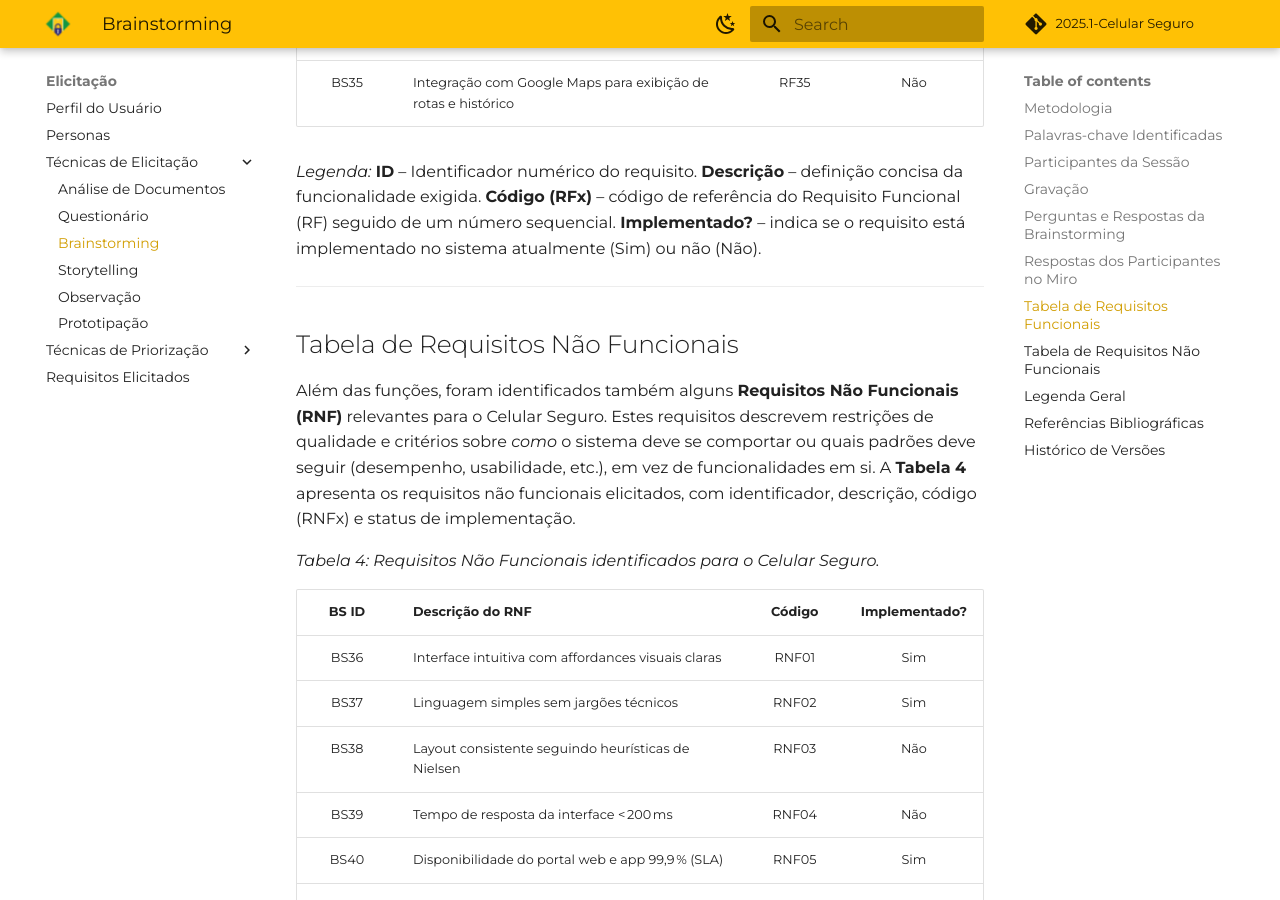
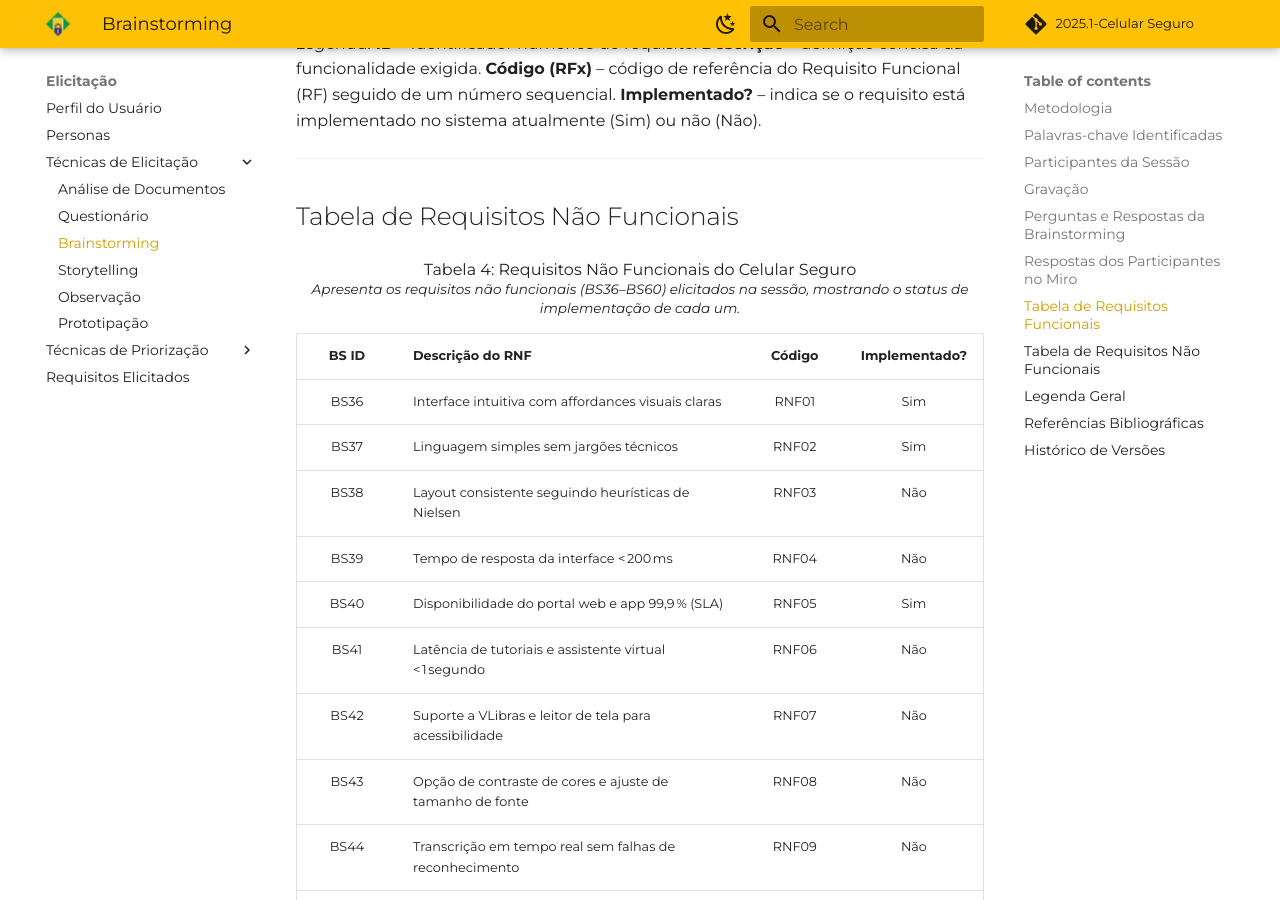
Before and after one commit to Requisitos-de-Software/2025.1-CelularSeguro, an MkDocs documentation site: the page built from Docs/documento-elicitacao/Brainstorming.md, in a window 1280 px wide and 900 px high, scrolled down 9945 px. Built offline with MkDocs 1.6.1 and Material for MkDocs 9.7.7, drawn with Linux system fonts in a browser that asks for light colours; comment, search, counter and statistics services are not loaded; some of the changed text lies outside the part shown.

Commit message:
fix: limpeza na Brainstorming

```diff
--- a/Docs/documento-elicitacao/Brainstorming.md
+++ b/Docs/documento-elicitacao/Brainstorming.md
@@ -183,9 +183,14 @@
 
 ## Tabela de Requisitos Funcionais
 
-A partir das ideias coletadas durante o brainstorming, foram definidos os **Requisitos Funcionais (RF)** do sistema Celular Seguro. Estes representam funcionalidades ou comportamentos **essenciais** que o sistema deve prover. A **Tabela 3** abaixo lista os requisitos funcionais identificados, com um identificador numérico, uma breve descrição, um código de referência (RFx) e se o requisito já está implementado ou não no sistema.
-
-*Tabela 3: Requisitos Funcionais identificados para o Celular Seguro.*
+<font size="3">
+  <p style="text-align:center; margin:-2em 0 0; line-height:1.2;">
+    Tabela 3: Requisitos Funcionais do Celular Seguro<br>
+    <span style="font-size:0.85em; font-style:italic;">
+      Lista os requisitos funcionais (BS01–BS35) identificados na sessão de brainstorming, com indicação de quais já estão implementados.
+    </span>
+  </p>
+</font>
 
 | BS ID | Descrição do RF                                                                   | Código | Implementado? |
 | :---: | :-------------------------------------------------------------------------------- | :----: | :-----------: |
@@ -232,9 +237,14 @@
 
 ## Tabela de Requisitos Não Funcionais
 
-Além das funções, foram identificados também alguns **Requisitos Não Funcionais (RNF)** relevantes para o Celular Seguro. Estes requisitos descrevem restrições de qualidade e critérios sobre *como* o sistema deve se comportar ou quais padrões deve seguir (desempenho, usabilidade, etc.), em vez de funcionalidades em si. A **Tabela 4** apresenta os requisitos não funcionais elicitados, com identificador, descrição, código (RNFx) e status de implementação.
-
-*Tabela 4: Requisitos Não Funcionais identificados para o Celular Seguro.*
+<font size="3">
+  <p style="text-align:center; margin:-2em 0 0; line-height:1.2;">
+    Tabela 4: Requisitos Não Funcionais do Celular Seguro<br>
+    <span style="font-size:0.85em; font-style:italic;">
+      Apresenta os requisitos não funcionais (BS36–BS60) elicitados na sessão, mostrando o status de implementação de cada um.
+    </span>
+  </p>
+</font>
 
 | BS ID | Descrição do RNF                                                                      | Código | Implementado? |
 | :---: | :------------------------------------------------------------------------------------ | :----: | :-----------: |
```
